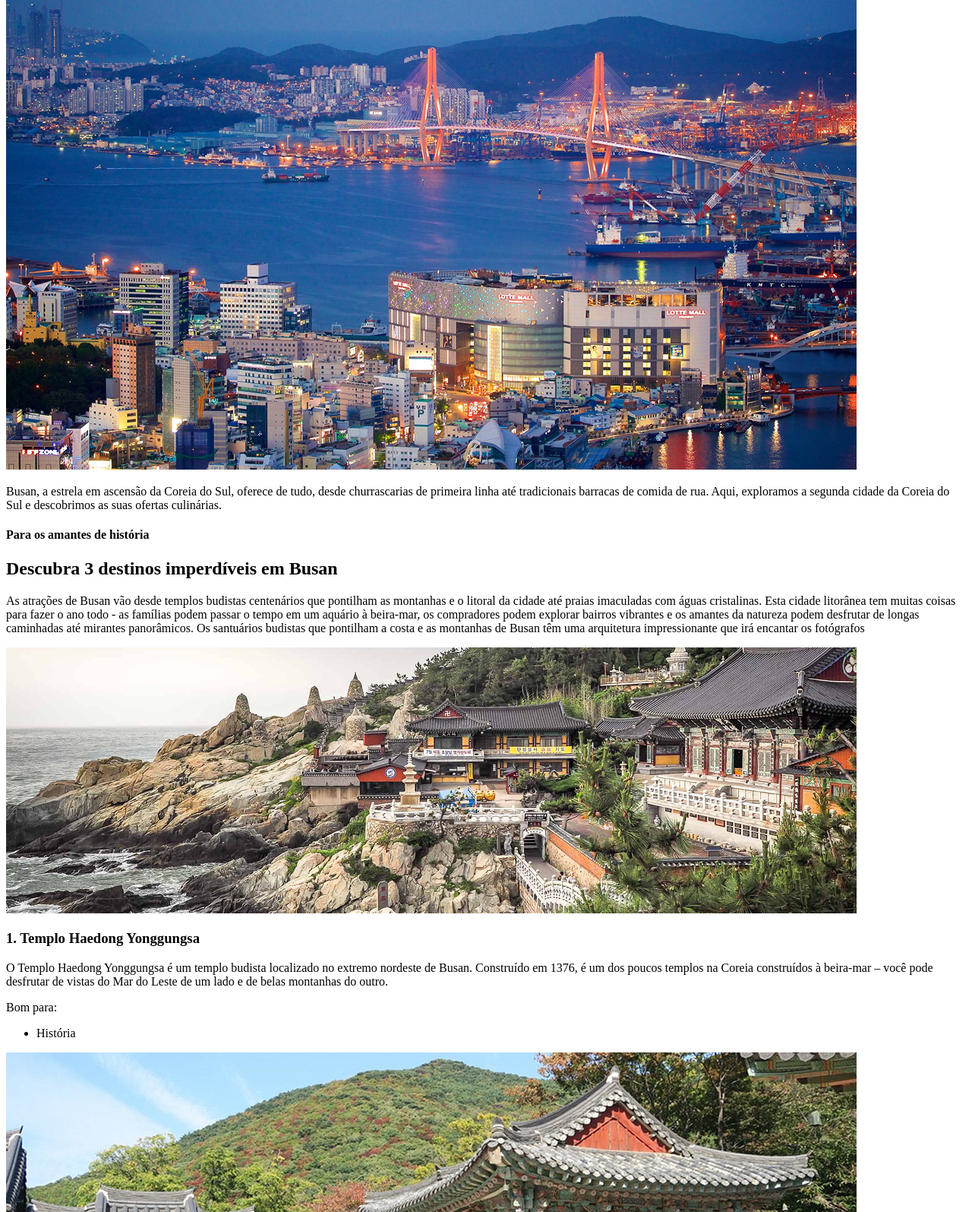
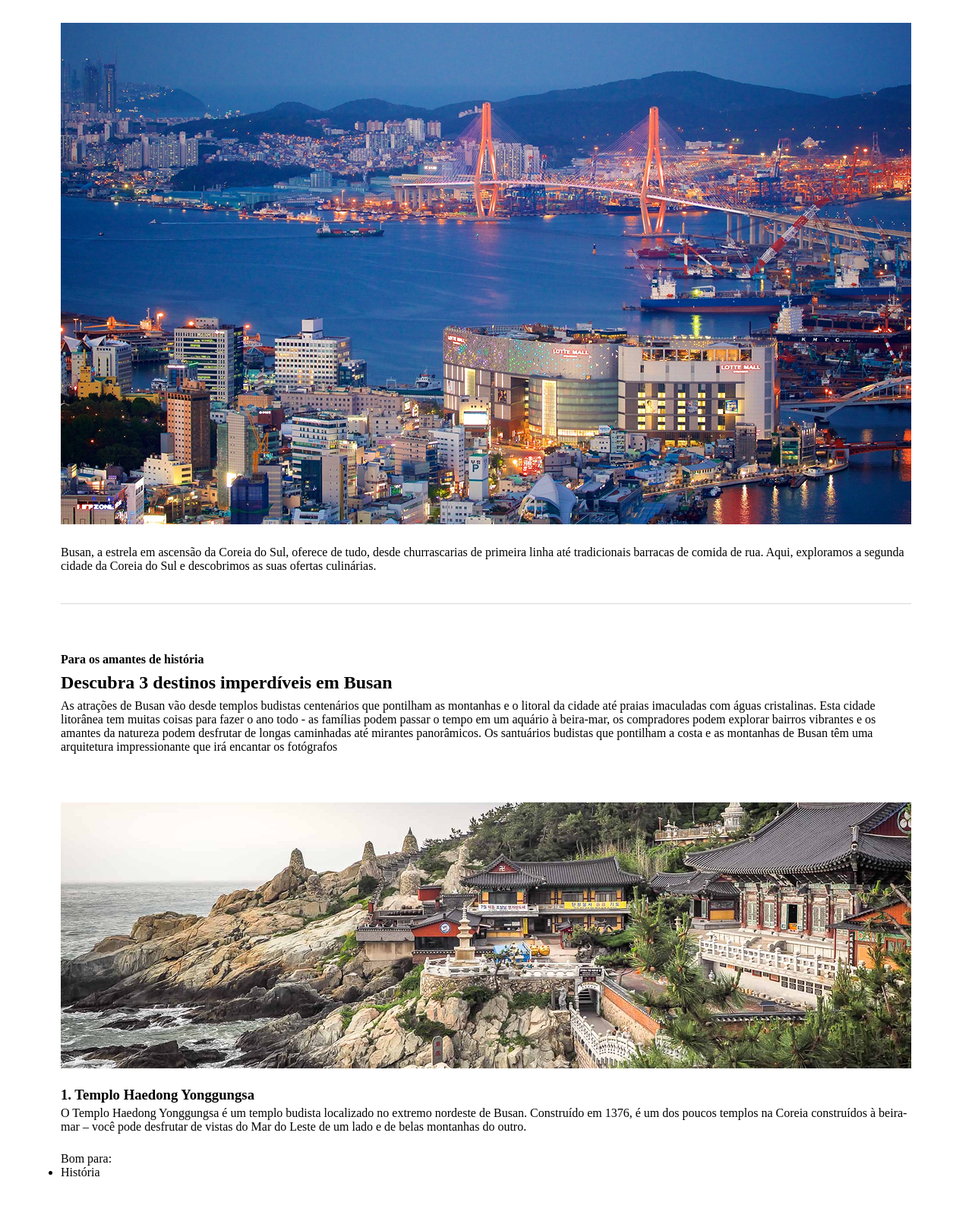
Before and after one commit to benevenutojesse/sightseeing, a plain HTML site: page index.html in a window 1280 px wide. Shown: the part 161-1756 px from the top of the page at 76% size. Drawn offline with Linux system fonts and the light colour scheme.

Commit message:
add spacing between elements

```diff
--- a/index.html
+++ b/index.html
@@ -4,22 +4,30 @@
 	<meta charset="UTF-8">
 	<meta name="viewport" content="width=device-width, initial-scale=1.0">
 	<title>Passeio Turístico</title>
+
+	<link rel="stylesheet" href="style.css">
 </head>
 <body>
+	<div id="page">
 		<header>
 			<h4>Sua próxima viagem:</h4>
 			<h1>Conheça Busan</h1>
+			<div class="busan">
 				<img src="/assets/busan.jpg" alt="Busan, cidade em ascensão da Coreia do Sul">
 				<p>
 					Busan, a estrela em ascensão da Coreia do Sul, oferece de tudo, desde churrascarias de primeira linha até tradicionais barracas de comida de rua. Aqui, exploramos a segunda cidade da Coreia do Sul e descobrimos as suas ofertas culinárias.
 				</p>
+			</div>
 		</header>
+
 		<main>
+			<div class="abstract">
 				<h4>Para os amantes de história</h4>
 				<h2>Descubra 3 destinos imperdíveis em Busan</h2>
 				<p>
 					As atrações de Busan vão desde templos budistas centenários que pontilham as montanhas e o litoral da cidade até praias imaculadas com águas cristalinas. Esta cidade litorânea tem muitas coisas para fazer o ano todo - as famílias podem passar o tempo em um aquário à beira-mar, os compradores podem explorar bairros vibrantes e os amantes da natureza podem desfrutar de longas caminhadas até mirantes panorâmicos. Os santuários budistas que pontilham a costa e as montanhas de Busan têm uma arquitetura impressionante que irá encantar os fotógrafos
 				</p>
+			</div>
 
 			<section>
 				<img src="/assets/haedong-yonggungsa.jpg" alt="Templo Haedong Yonggungsa">
@@ -27,7 +35,7 @@
 				<p>
 					O Templo Haedong Yonggungsa é um templo budista localizado no extremo nordeste de Busan. Construído em 1376, é um dos poucos templos na Coreia construídos à beira-mar – você pode desfrutar de vistas do Mar do Leste de um lado e de belas montanhas do outro.
 				</p>
-			<p>Bom para:</p>
+				<span>Bom para:</span>
 				<ul>
 					<li>História</li>
 				</ul>
@@ -39,7 +47,7 @@
 				<p>
 					O Templo Beomeo-sa é um dos maiores santuários da Coreia do Sul. Ele está localizado no alto da borda leste da montanha Geumjeongsa e fica distante da agitação da cidade. O Daeungjeon Hall do templo é um exemplo bem preservado da arquitetura da Dinastia Joseon.
 				</p>
-			<p>Bom para:</p>
+				<span>Bom para:</span>
 				<ul>
 					<li>História</li>
 				</ul>
@@ -51,7 +59,7 @@
 				<p>
 					O Parque Yongdusan, localizado no centro de Busan, abriga alguns dos monumentos mais importantes da cidade. Você pode ver vistas espetaculares do topo da Torre Busan, de 120 metros de altura. O parque tem 2 museus – confira os instrumentos musicais tradicionais no Museum of World Folk Instruments e mais de 80 veleiros coreanos no Exhibition Hall of World Model Boats.
 				</p>
-			<p>Bom para:</p>
+				<span>Bom para:</span>
 				<ul>
 					<li>Casais</li>
 					<li>Famílias</li>
@@ -59,6 +67,7 @@
 				</ul>
 			</section>
 		</main>
+
 		<footer>
 			<p>
 				As melhores coisas para fazer em Busan mostram a reputação da cidade como um importante porto marítimo na Ásia. Frequentemente vista como a essência da Coreia do Sul, você experimentará uma atmosfera única em termos de diversidade étnica e cultural, já que a cidade recebe um público cosmopolita o ano todo.
@@ -66,5 +75,6 @@
 
 			<span>Feito com 🖤 pela Rockeseat</span>
 		</footer>
+	</div>
 </body>
 </html>
--- /dev/null
+++ b/style.css
@@ -0,0 +1,64 @@
+* {
+  margin: 0;
+  padding: 0;
+  box-sizing: border-box;
+}
+
+#page {
+  width: 1120px;
+  margin: 88px auto 48px;
+}
+
+h4 {
+  margin-bottom: 8px;
+}
+
+img {
+  width: 100%;
+}
+
+header .busan {
+  margin: 40px 0;
+}
+
+header .busan img {
+  margin-bottom: 24px;
+}
+
+main {
+  border-top: 1px solid #D9D9D9;
+  border-bottom: 1px solid #D9D9D9;
+}
+
+main .abstract {
+  margin: 64px 0;
+}
+
+main .abstract h2 {
+  margin-bottom: 8px;
+}
+
+main section {
+  margin-bottom: 48px;
+}
+
+main section img {
+  margin-bottom: 20px;
+}
+
+main section h3 {
+  margin-bottom: 4px;
+}
+
+main section p {
+  margin-bottom: 24px;
+}
+
+footer {
+  text-align: center;
+}
+
+footer p {
+  margin-top: 40px;
+  margin-bottom: 65px;
+}
```
Lines whose indentation alone changed are shown as unchanged.
